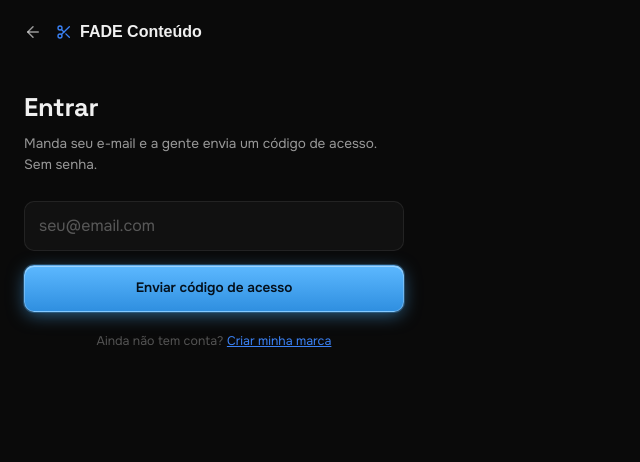
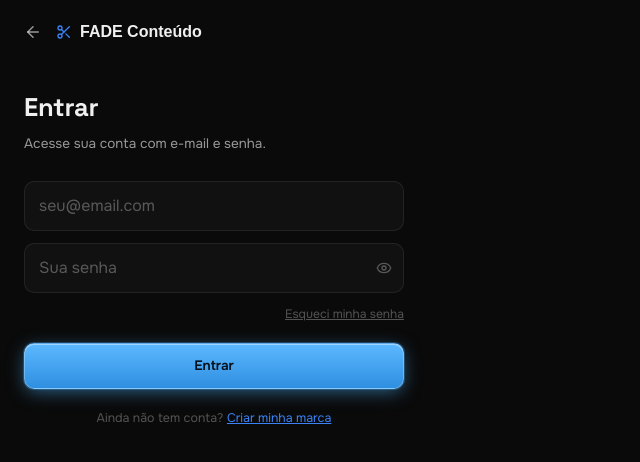
Before and after one commit to marcusvalerio/NAVE, a Next.js app: page /login in a window 1280 px wide. Shown: the top 462 px of the page, without its empty margins (0-640 px from the left). Built offline with nearby package versions, Linux system fonts and the light colour scheme; a web font is replaced by a local one.

Commit message:
feat: migração definitiva para e-mail + senha (login)

```diff
--- a/app/login/page.tsx
+++ b/app/login/page.tsx
@@ -1,58 +1,32 @@
 "use client"
-import { useState, useRef } from "react"
-import { motion, AnimatePresence } from "framer-motion"
+import { useState } from "react"
+import { motion } from "framer-motion"
 import Link from "next/link"
 import { useRouter } from "next/navigation"
-import { ArrowLeft, Scissors } from "lucide-react"
+import { ArrowLeft, Scissors, Eye, EyeOff } from "lucide-react"
 import { supabaseBrowser } from "@/lib/supabase-client"
 
 export default function Login() {
   const router = useRouter()
   const [email, setEmail] = useState("")
-  const [codigo, setCodigo] = useState(["", "", "", "", "", ""])
-  const [etapa, setEtapa] = useState<"email" | "codigo">("email")
+  const [senha, setSenha] = useState("")
+  const [mostrarSenha, setMostrarSenha] = useState(false)
   const [loading, setLoading] = useState(false)
   const [erro, setErro] = useState("")
-  const inputsRef = useRef<(HTMLInputElement | null)[]>([])
 
-  const enviarCodigo = async () => {
-    if (!email.trim()) return
+  const entrar = async () => {
+    if (!email.trim() || !senha.trim()) return
     setLoading(true)
     setErro("")
     const supabase = supabaseBrowser()
-    const { error } = await supabase.auth.signInWithOtp({ email, options: { shouldCreateUser: true } })
+    const { error } = await supabase.auth.signInWithPassword({ email, password: senha })
     setLoading(false)
     if (error) {
-      setErro("Não conseguimos enviar o código agora. Tenta de novo em alguns segundos.")
-    } else {
-      setEtapa("codigo")
-      setTimeout(() => inputsRef.current[0]?.focus(), 100)
-    }
-  }
-
-  const handleDigit = (idx: number, val: string) => {
-    if (!/^\d?$/.test(val)) return
-    const novo = [...codigo]
-    novo[idx] = val
-    setCodigo(novo)
-    if (val && idx < 5) inputsRef.current[idx + 1]?.focus()
-    if (novo.every(d => d !== "")) confirmarCodigo(novo.join(""))
-  }
-
-  const handleKeyDown = (idx: number, e: React.KeyboardEvent<HTMLInputElement>) => {
-    if (e.key === "Backspace" && !codigo[idx] && idx > 0) inputsRef.current[idx - 1]?.focus()
-  }
-
-  const confirmarCodigo = async (token: string) => {
-    setLoading(true)
-    setErro("")
-    const supabase = supabaseBrowser()
-    const { error } = await supabase.auth.verifyOtp({ email, token, type: "email" })
-    setLoading(false)
-    if (error) {
-      setErro("Código inválido ou expirado. Confere os números ou peça um novo código.")
-      setCodigo(["", "", "", "", "", ""])
-      inputsRef.current[0]?.focus()
+      setErro(
+        error.message.includes("Invalid login credentials")
+          ? "E-mail ou senha incorretos."
+          : "Não conseguimos entrar agora. Tenta de novo em alguns segundos."
+      )
     } else {
       router.push("/dashboard")
     }
@@ -61,20 +35,18 @@ export default function Login() {
   return (
     <div style={{minHeight:"100vh",display:"flex",flexDirection:"column"}}>
       <header style={{padding:"20px 24px",display:"flex",alignItems:"center",gap:8,flexShrink:0}}>
-        <button onClick={()=> etapa==="codigo" ? setEtapa("email") : router.push("/")} style={{display:"flex",color:"var(--fg-dim)",marginRight:6,background:"none",border:"none",cursor:"pointer"}}><ArrowLeft size={18}/></button>
+        <Link href="/" style={{display:"flex",color:"var(--fg-dim)",marginRight:6}}><ArrowLeft size={18}/></Link>
         <Scissors size={16} style={{color:"var(--acc)"}} />
         <span className="font-brand" style={{fontSize:"1rem"}}>FADE Conteúdo</span>
       </header>
 
-      {/* Conteúdo no topo, não centralizado verticalmente — evita ficar escondido pelo teclado em telas pequenas */}
       <main style={{flex:1,padding:"24px 24px 0",display:"flex",flexDirection:"column"}}>
-        <AnimatePresence mode="wait">
-          {etapa === "email" ? (
-            <motion.div key="email" initial={{opacity:0,y:10}} animate={{opacity:1,y:0}} exit={{opacity:0,y:-10}} transition={{duration:.25}} style={{width:"100%",maxWidth:380}}>
+        <motion.div initial={{opacity:0,y:10}} animate={{opacity:1,y:0}} transition={{duration:.3}} style={{width:"100%",maxWidth:380}}>
           <h1 className="font-display" style={{fontSize:"1.6rem",fontWeight:700,marginBottom:8,letterSpacing:"-.01em"}}>Entrar</h1>
           <p style={{fontSize:".85rem",color:"var(--fg-dim)",marginBottom:26,lineHeight:1.5}}>
-                Manda seu e-mail e a gente envia um código de acesso. Sem senha.
+            Acesse sua conta com e-mail e senha.
           </p>
+
           <input
             className="inp"
             type="email"
@@ -83,44 +55,42 @@ export default function Login() {
             placeholder="seu@email.com"
             value={email}
             onChange={e=>setEmail(e.target.value)}
-                onKeyDown={e=>e.key==="Enter" && enviarCodigo()}
-                style={{marginBottom:14}}
+            style={{marginBottom:12}}
           />
-              {erro && <div style={{fontSize:".8rem",color:"#ef4444",marginBottom:14}}>{erro}</div>}
-              <button onClick={enviarCodigo} disabled={loading || !email.trim()} className="btn-led" style={{width:"100%"}}>
-                {loading ? "Enviando..." : "Enviar código de acesso"}
+
+          <div style={{position:"relative",marginBottom:8}}>
+            <input
+              className="inp"
+              type={mostrarSenha ? "text" : "password"}
+              autoComplete="current-password"
+              placeholder="Sua senha"
+              value={senha}
+              onChange={e=>setSenha(e.target.value)}
+              onKeyDown={e=>e.key==="Enter" && entrar()}
+              style={{paddingRight:42}}
+            />
+            <button
+              type="button"
+              onClick={()=>setMostrarSenha(v=>!v)}
+              style={{position:"absolute",right:12,top:"50%",transform:"translateY(-50%)",background:"none",border:"none",color:"var(--fg-faint)",cursor:"pointer",display:"flex"}}>
+              {mostrarSenha ? <EyeOff size={16}/> : <Eye size={16}/>}
             </button>
+          </div>
+
+          <div style={{textAlign:"right",marginBottom:18}}>
+            <Link href="/recuperar-senha" style={{fontSize:".76rem",color:"var(--fg-faint)",textDecoration:"underline"}}>Esqueci minha senha</Link>
+          </div>
+
+          {erro && <div style={{fontSize:".8rem",color:"#ef4444",marginBottom:16}}>{erro}</div>}
+
+          <button onClick={entrar} disabled={loading || !email.trim() || !senha.trim()} className="btn-led" style={{width:"100%"}}>
+            {loading ? "Entrando..." : "Entrar"}
+          </button>
+
           <p style={{fontSize:".78rem",color:"var(--fg-faint)",marginTop:20,textAlign:"center"}}>
             Ainda não tem conta? <Link href="/onboarding" style={{color:"var(--acc)",textDecoration:"underline"}}>Criar minha marca</Link>
           </p>
         </motion.div>
-          ) : (
-            <motion.div key="codigo" initial={{opacity:0,y:10}} animate={{opacity:1,y:0}} exit={{opacity:0,y:-10}} transition={{duration:.25}} style={{width:"100%",maxWidth:380,textAlign:"center"}}>
-              <h1 className="font-display" style={{fontSize:"1.4rem",fontWeight:700,marginBottom:8}}>Digite o código</h1>
-              <p style={{fontSize:".84rem",color:"var(--fg-dim)",marginBottom:26,lineHeight:1.5}}>
-                Enviamos um código de 6 dígitos para <strong style={{color:"var(--fg)"}}>{email}</strong>
-              </p>
-              <div style={{display:"flex",gap:8,justifyContent:"center",marginBottom:18}}>
-                {codigo.map((d, i) => (
-                  <input
-                    key={i}
-                    ref={el => { inputsRef.current[i] = el }}
-                    className="inp"
-                    inputMode="numeric"
-                    maxLength={1}
-                    value={d}
-                    onChange={e=>handleDigit(i, e.target.value)}
-                    onKeyDown={e=>handleKeyDown(i, e)}
-                    style={{width:42,height:50,textAlign:"center",fontSize:"1.2rem",fontWeight:600,padding:0}}
-                  />
-                ))}
-              </div>
-              {erro && <div style={{fontSize:".8rem",color:"#ef4444",marginBottom:14}}>{erro}</div>}
-              {loading && <div style={{fontSize:".8rem",color:"var(--fg-faint)",marginBottom:14}}>Verificando...</div>}
-              <button onClick={enviarCodigo} disabled={loading} className="btn-ghost" style={{width:"100%"}}>Reenviar código</button>
-            </motion.div>
-          )}
-        </AnimatePresence>
       </main>
     </div>
   )
```
Lines whose indentation alone changed are shown as unchanged.
